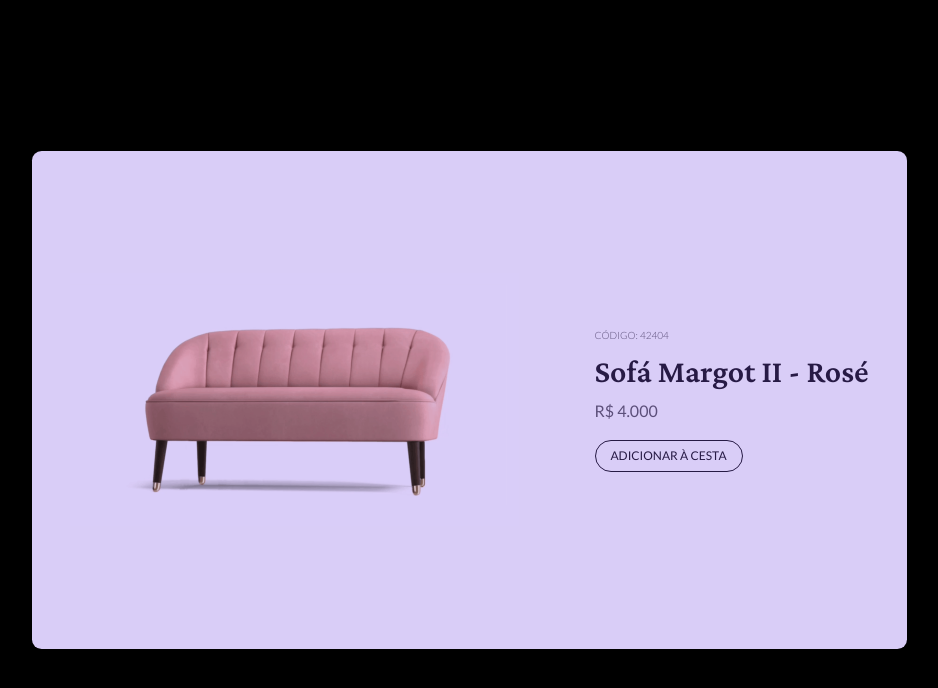
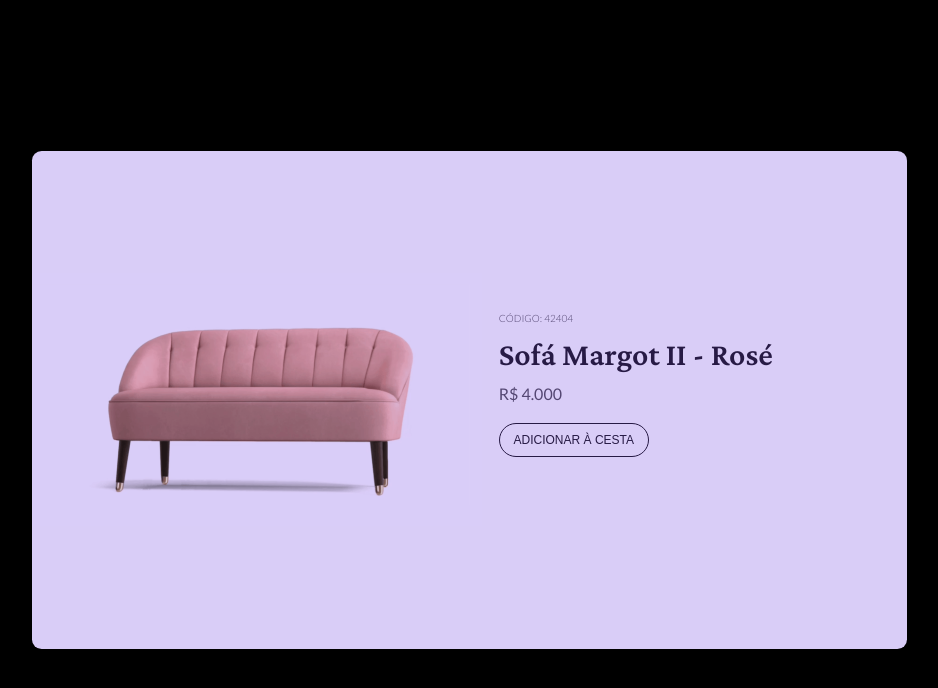
Before and after one commit to DiegoFrancoGiusti/rseat_boraCodar_desafio2, a plain HTML site: page index.html in a window 1280 px wide. Shown: the whole page, without its empty margins (171-1109 px from the left). Drawn offline with nearby package versions, Linux system fonts and the light colour scheme.

Commit message:
algumas alterações

```diff
--- a/style.css
+++ b/style.css
@@ -1,13 +1,17 @@
 *{
     margin: 0px;
     padding: 0px;
-    font-size: 10px;
-    font-family: 'Lato', sans-serif;
+    outline: 0px;
     box-sizing: border-box;
 }
 
+html{
+    font-size: 62.5%;
+}
+
 body,html{
-    height: 100%;
+    height: 100vh;
+    font-family: 'Lato', sans-serif;
     background-color: black;
 }
 
@@ -49,12 +53,12 @@ h1{
 }
 
 .productCode, .productPrice{
-    color: rgba(39, 26, 69, 0.7);
+    color: rgba(39, 26, 69, 0.75);
 }
 
 button{
-    width: 14.8rem;
-    height: 3.2rem;
+    width: 15rem;
+    height: 3.4rem;
     border: 1px solid #271A45;
     border-radius: 100px;
     background-color: transparent;
@@ -69,3 +73,7 @@ button:hover{
     color: #D9CDF7;
     transition: 0.7s;
 }
+
+.description{
+    margin: -3.2rem 13.2rem 0rem 1.3rem;
+}
```
Also changed, not shown: img/360deg.png (added).
